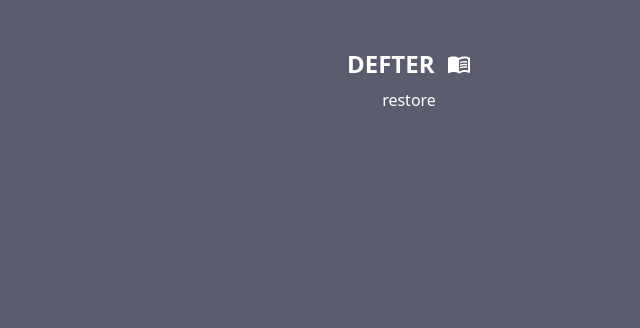
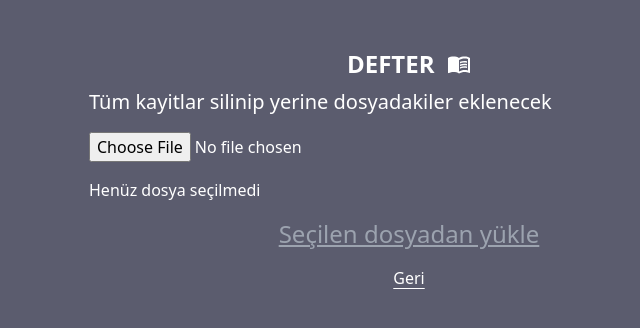
Before and after one commit to cemcakirlar/CodeReview_defter, a React (Vite) app: page /restore in a window 1280 px wide. Shown: the top 328 px of the page, without its empty margins (231-871 px from the left). Built offline with nearby package versions, Linux system fonts and the light colour scheme.

Commit message:
Implement restore page #22

```diff
--- a/src/Pages/restore.tsx
+++ b/src/Pages/restore.tsx
@@ -1,3 +1,63 @@
+import { useState } from "react";
+import { saveToDb } from "../backup-handler";
+import { Link } from "react-router-dom";
+
 export default function Restore() {
-  return <div>restore</div>;
+  const [result, setResult] = useState("Henüz dosya seçilmedi");
+  const [data, setData] = useState("");
+  function onchange(e: React.ChangeEvent<HTMLInputElement>) {
+    var file = e.target?.files?.[0];
+    if (!file) {
+      return;
+    }
+    var reader = new FileReader();
+    reader.onload = function (event) {
+      // The file's text will be printed here
+      if (typeof event.target?.result === "string") {
+        setData(event.target?.result);
+        setResult("Yüklenmeye Hazir");
+      } else {
+        //hata
+      }
+    };
+    reader.readAsText(file);
+  }
+
+  async function runSave() {
+    const result = await saveToDb(data);
+    if (result.length == 0) {
+      setResult("Tamamlandi");
+    } else {
+      setResult(result);
+    }
+  }
+
+  return (
+    <div className="flex flex-col gap-4 w-full h-full">
+      <span className="text-xl">
+        Tüm kayitlar silinip yerine dosyadakiler eklenecek
+      </span>
+      <input
+        type="file"
+        // accept="txt"
+
+        onChange={onchange}
+      />
+      <span>{result}</span>
+
+      <button
+        disabled={data.length == 0}
+        onClick={runSave}
+        className={`disabled:text-gray-400 text-2xl underline`}
+      >
+        Seçilen dosyadan yükle
+      </button>
+      <Link
+        to={`/`}
+        className="text-center w-full block underline underline-offset-4"
+      >
+        Geri
+      </Link>
+    </div>
+  );
 }
```
